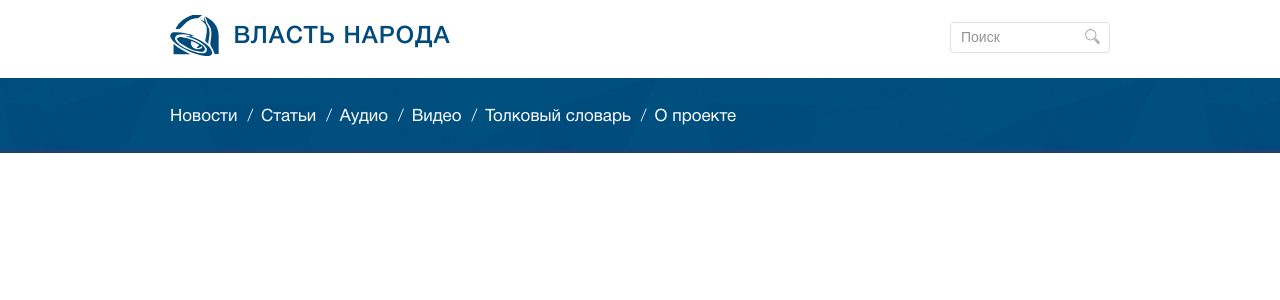
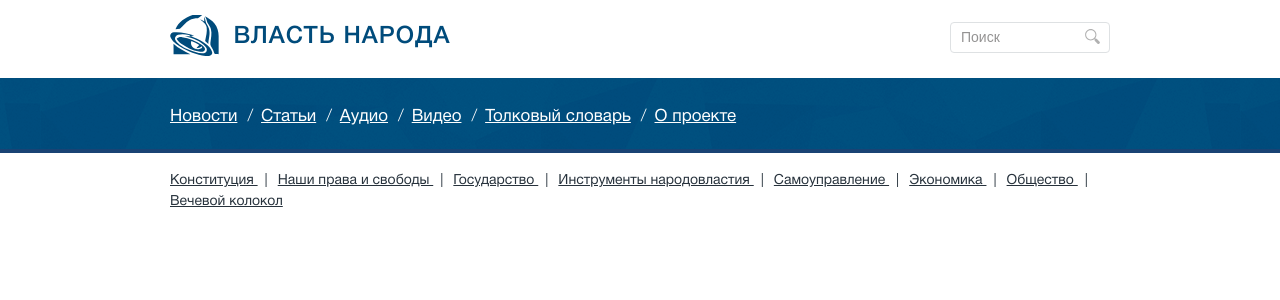
Before and after one commit to sarhov/vn_site, a Jekyll site: the page built from index.html, in a window 1280 px wide. Shown: the top 300 px of the page. Built offline with Jekyll 4.4.1, drawn with Linux system fonts in a browser that asks for light colours.

Commit message:
add bottom bar navigation

```diff
--- a/_config.yml
+++ b/_config.yml
@@ -26,3 +26,14 @@ top-nav:
   url: /dictionary.html
 - title: О проекте
   url: /about_project.html
+
+
+bottom-bar-nav:
+- title: Конституция
+- title: Наши права и свободы
+- title: Государство
+- title: Инструменты народовластия
+- title: Самоуправление
+- title: Экономика
+- title: Общество
+- title: Вечевой колокол
--- a/_includes/header.html
+++ b/_includes/header.html
@@ -27,7 +27,7 @@
     <ul class="top-bar__menu clearfix">
       {% for nav in site.top-nav %}
       <li class="top-bar__item">
-        <a href="{{nav.url}}" class="top-bar__link {% if nav.url contains page.url %} is-active {% endif %}">{{nav.title}}</a>
+        <a href="{{nav.url}}" class="top-bar__link {% if nav.url == page.url %} is-active {% endif %}">{{nav.title}}</a>
       </li>
       <!-- /.top-bar__item -->
       {% endfor %}
@@ -37,3 +37,23 @@
   <!-- /.inner -->
 </nav>
 <!-- /.top-bar wrapper -->
+
+<nav class="bottom-bar wrapper">
+  <div class="inner">
+    <ul class="bottom-bar__menu clearfix">
+      {% for bottom in site.bottom-bar-nav %}
+      <li class="bottom-bar__item">
+        <a href="{{bottom.url}}" class="bottom-bar__link {% if bottom.url == page.url %} is-active {% endif %}">
+          {{bottom.title}}
+        </a>
+      </li>
+      <!-- /.bottom-bar__item -->
+    {% endfor %}
+    </ul>
+    <!-- /.bottom-bar__menu -->
+  </div>
+  <!-- /.inner -->
+</nav>
+<!-- /.bottom-bar wrapper -->
+
+{{content}}
--- a/css/main.css
+++ b/css/main.css
@@ -160,7 +160,7 @@ button:focus {
 }
 
 /* line 176, ../sass/_base.scss */
-.test3, .top-bar__menu {
+.test3, .top-bar__menu, .bottom-bar__menu {
   font-family: "HelveticaNeueCyr-Roman";
 }
 
@@ -469,22 +469,23 @@ img {
   overflow: hidden;
   background: url("../images/top-bar-bg.png") 50% 100% repeat #004d7d;
   padding-top: 30px;
+  margin-bottom: 17px;
 }
-/* line 158, ../sass/main.scss */
+/* line 159, ../sass/main.scss */
 .top-bar__menu {
   position: relative;
 }
-/* line 163, ../sass/main.scss */
+/* line 164, ../sass/main.scss */
 .top-bar__item {
   float: left;
   margin-left: 10px;
   font-size: 17px;
 }
-/* line 167, ../sass/main.scss */
+/* line 168, ../sass/main.scss */
 .top-bar__item:first-child {
   margin-left: 0;
 }
-/* line 170, ../sass/main.scss */
+/* line 171, ../sass/main.scss */
 .top-bar__item:not(:first-child):before {
   color: #fff;
   content: '/';
@@ -493,12 +494,44 @@ img {
   margin-right: 8px;
   float: left;
 }
-/* line 180, ../sass/main.scss */
+/* line 181, ../sass/main.scss */
 .top-bar__link {
   text-decoration: underline;
   color: #FFF;
 }
-/* line 183, ../sass/main.scss */
+/* line 184, ../sass/main.scss */
 .top-bar__link:hover, .top-bar__link.is-active {
   text-decoration: none;
 }
+
+/* bottom bar */
+/* line 192, ../sass/main.scss */
+.bottom-bar {
+  margin-bottom: 20px;
+}
+/* line 197, ../sass/main.scss */
+.bottom-bar__item {
+  float: left;
+  color: #27323c;
+  margin-right: 10px;
+  font-size: 14px;
+  line-height: 1.5;
+}
+/* line 203, ../sass/main.scss */
+.bottom-bar__item:not(:last-child):after {
+  content: '|';
+  display: inline-block;
+  vertical-align: middle;
+  font-size: 14px;
+  margin-left: 7px;
+}
+/* line 211, ../sass/main.scss */
+.bottom-bar__link {
+  color: inherit;
+  text-decoration: underline;
+}
+/* line 214, ../sass/main.scss */
+.bottom-bar__link:hover, .bottom-bar__link.is-active {
+  text-decoration: none;
+  color: #3b4c5b;
+}
--- a/index.html
+++ b/index.html
@@ -1,23 +1,3 @@
 ---
 layout: default
 ---
-
-<div class="home">
-
-  <h1 class="page-heading">Posts</h1>
-
-  <ul class="post-list">
-    {% for post in site.posts %}
-      <li>
-        <span class="post-meta">{{ post.date | date: "%b %-d, %Y" }}</span>
-
-        <h2>
-          <a class="post-link" href="{{ post.url | prepend: site.baseurl }}">{{ post.title }}</a>
-        </h2>
-      </li>
-    {% endfor %}
-  </ul>
-
-  <p class="rss-subscribe">subscribe <a href="{{ "/feed.xml" | prepend: site.baseurl }}">via RSS</a></p>
-
-</div>
```
Also changed, not shown: sass/main.scss (+32 -0 lines).
